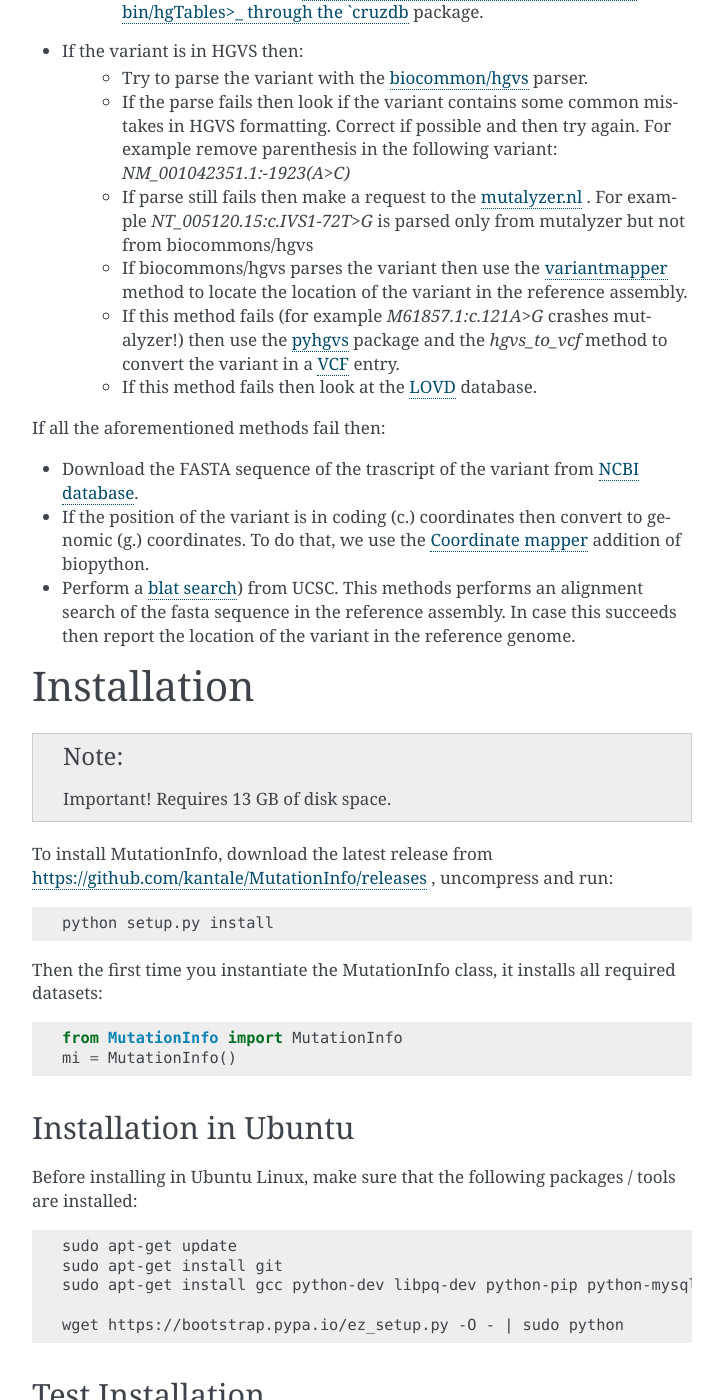
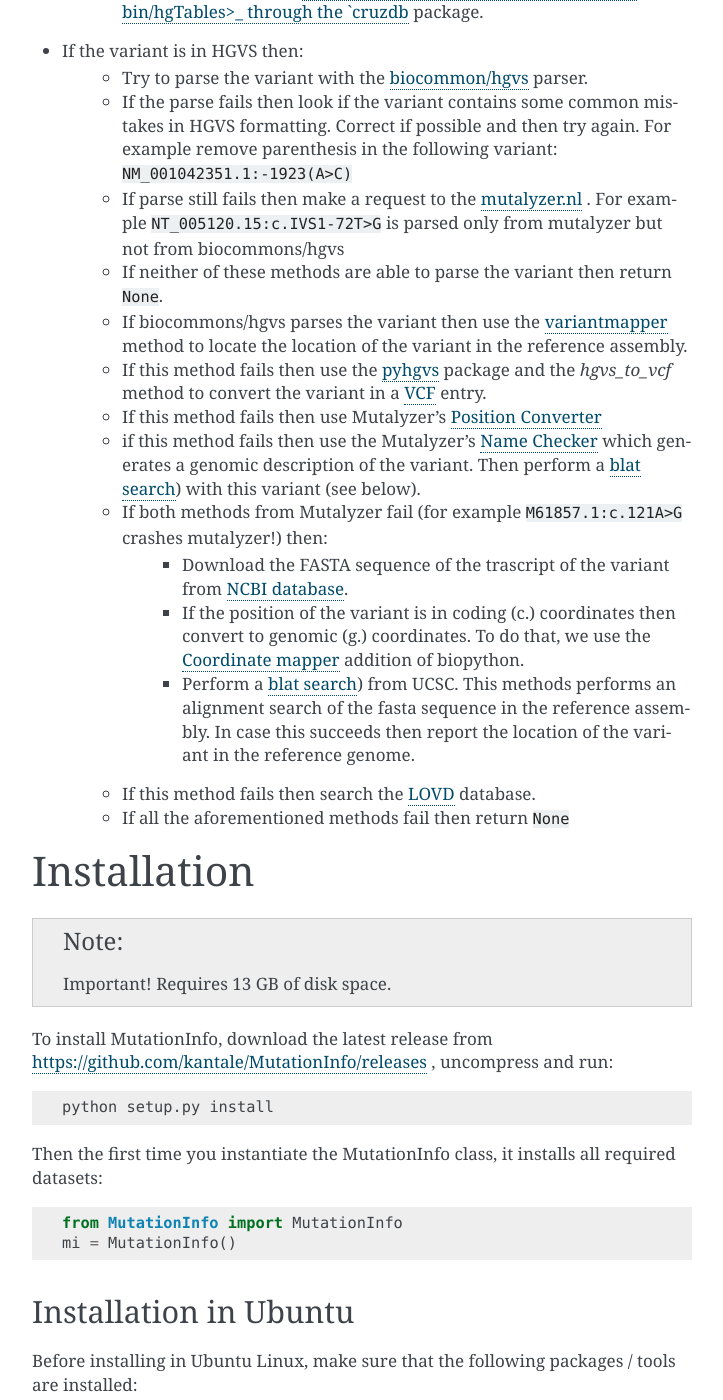
Before and after one commit to kantale/MutationInfo, a Sphinx documentation site: the page built from docs/intro.rst, in a window 1280 px wide and 1400 px high, scrolled down 760 px. Shown: the whole window, without its empty margins (388-1111 px from the left). Built offline with Sphinx 7.4.7, drawn with Linux system fonts in a browser that asks for light colours.

Commit message:
typos in doc

```diff
--- a/MutationInfo/__init__.py
+++ b/MutationInfo/__init__.py
@@ -913,7 +913,7 @@
 			logging.info('Variant: %s . Trying to reparse with Mutalyzer and get the genomic description' % (variant))
 			new_variant = self._search_mutalyzer(variant, **kwargs)
 			if new_variant is None:
-				logging.error('Variant: %s . Mutalyzer failed. Nothing left to do..' % (variant))
+				logging.error('Variant: %s . Mutalyzer failed. Nothing left to do.. (could not parse variant)' % (variant))
 				#print self._search_VEP(variant)
 				return None
 			logging.info('Variant: %s . rerunning get_info with variant=%s' % (variant, new_variant))
--- a/docs/intro.rst
+++ b/docs/intro.rst
@@ -33,17 +33,20 @@
     * If this fails, access the `UCSC tables <https://genome.ucsc.edu/cgi-bin/hgTables>_ through the `cruzdb <https://pypi.python.org/pypi/cruzdb>`_ package.
 * If the variant is in HGVS then:
     * Try to parse the variant with the `biocommon/hgvs <https://bitbucket.org/biocommons/hgvs>`_ parser.
-    * If the parse fails then look if the variant contains some common mistakes in HGVS formatting. Correct if possible and then try again. For example remove parenthesis in the following variant: `NM_001042351.1:-1923(A>C)`
-    * If parse still fails then make a request to the `mutalyzer.nl <https://mutalyzer.nl/>`_ . For example `NT_005120.15:c.IVS1-72T>G` is parsed only from mutalyzer but not from biocommons/hgvs
+    * If the parse fails then look if the variant contains some common mistakes in HGVS formatting. Correct if possible and then try again. For example remove parenthesis in the following variant: ``NM_001042351.1:-1923(A>C)``
+    * If parse still fails then make a request to the `mutalyzer.nl <https://mutalyzer.nl/>`_ . For example ``NT_005120.15:c.IVS1-72T>G`` is parsed only from mutalyzer but not from biocommons/hgvs
+    * If neither of these methods are able to parse the variant then return ``None``.
     * If biocommons/hgvs parses the variant then use the `variantmapper <http://hgvs.readthedocs.org/en/latest/examples/manuscript-example.html#project-genomic-variant-to-a-new-transcript>`_ method to locate the location of the variant in the reference assembly.
-    * If this method fails (for example `M61857.1:c.121A>G` crashes mutalyzer!) then use the `pyhgvs <https://github.com/counsyl/hgvs>`_ package and the `hgvs_to_vcf` method to convert the variant in a `VCF <https://en.wikipedia.org/wiki/Variant_Call_Format>`_ entry.
-    * If this method fails then look at the `LOVD <http://www.lovd.nl/3.0/home>`_ database.
+    * If this method fails then use the `pyhgvs <https://github.com/counsyl/hgvs>`_ package and the `hgvs_to_vcf` method to convert the variant in a `VCF <https://en.wikipedia.org/wiki/Variant_Call_Format>`_ entry.
+    * If this method fails then use Mutalyzer's `Position Converter <https://mutalyzer.nl/position-converter>`_
+    * if this method fails then use the Mutalyzer's `Name Checker <https://mutalyzer.nl/>`_ which generates a genomic description of the variant. Then perform a `blat search <https://genome.ucsc.edu/cgi-bin/hgBlat?command=start>`_) with this variant (see below).
+    * If both methods from Mutalyzer fail (for example ``M61857.1:c.121A>G`` crashes mutalyzer!) then:
+        * Download the FASTA sequence of the trascript of the variant from `NCBI database <http://www.ncbi.nlm.nih.gov/nuccore>`_.
+        * If the position of the variant is in coding (c.) coordinates then convert to genomic (g.) coordinates. To do that, we use the `Coordinate mapper <https://github.com/lennax/biopython/tree/f_loc5/Bio/SeqUtils/Mapper>`_ addition of biopython.
+        * Perform a `blat search <https://genome.ucsc.edu/cgi-bin/hgBlat?command=start>`_) from UCSC. This methods performs an alignment search of the fasta sequence in the reference assembly. In case this succeeds then report the location of the variant in the reference genome.
+    * If this method fails then search the `LOVD <http://www.lovd.nl/3.0/home>`_ database.
+    * If all the aforementioned methods fail then return ``None``
 
-If all the aforementioned methods fail then:
-
-* Download the FASTA sequence of the trascript of the variant from `NCBI database <http://www.ncbi.nlm.nih.gov/nuccore>`_.
-* If the position of the variant is in coding (c.) coordinates then convert to genomic (g.) coordinates. To do that, we use the `Coordinate mapper <https://github.com/lennax/biopython/tree/f_loc5/Bio/SeqUtils/Mapper>`_ addition of biopython.
-* Perform a `blat search <https://genome.ucsc.edu/cgi-bin/hgBlat?command=start>`_) from UCSC. This methods performs an alignment search of the fasta sequence in the reference assembly. In case this succeeds then report the location of the variant in the reference genome.
 
 
 Installation
```
